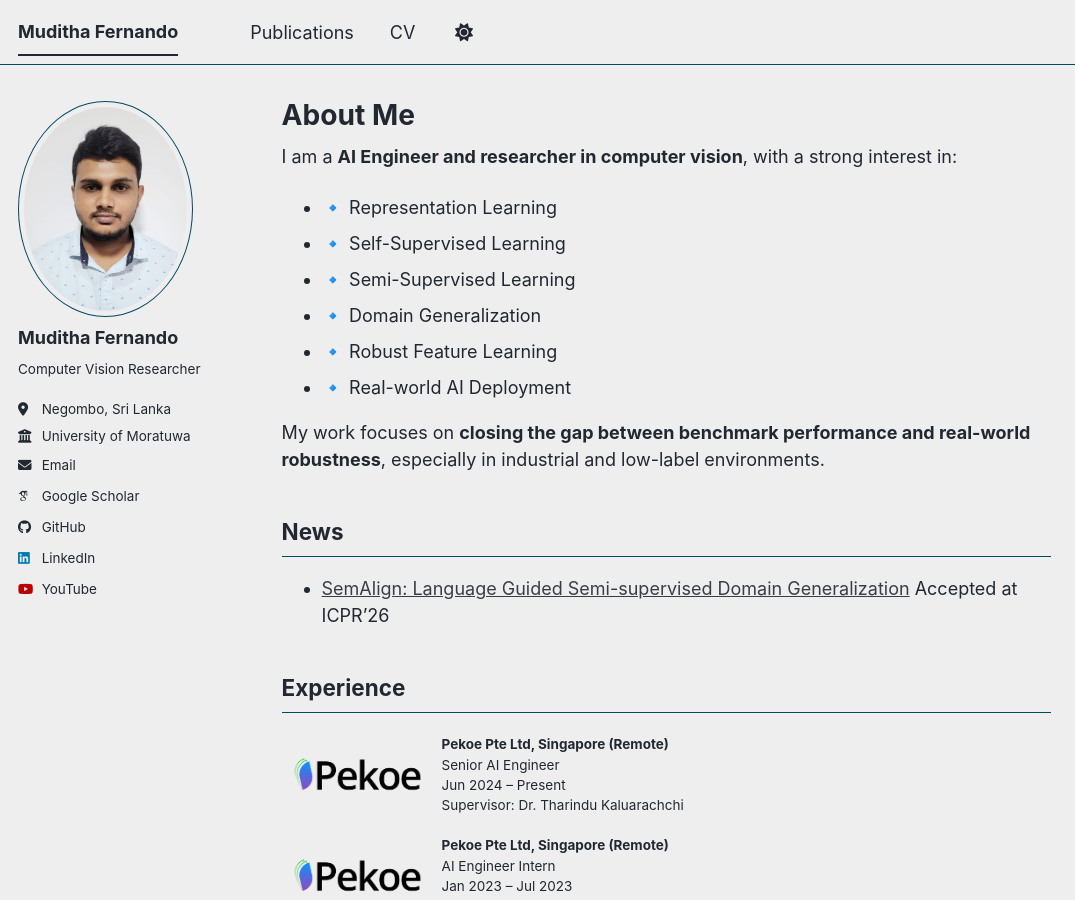
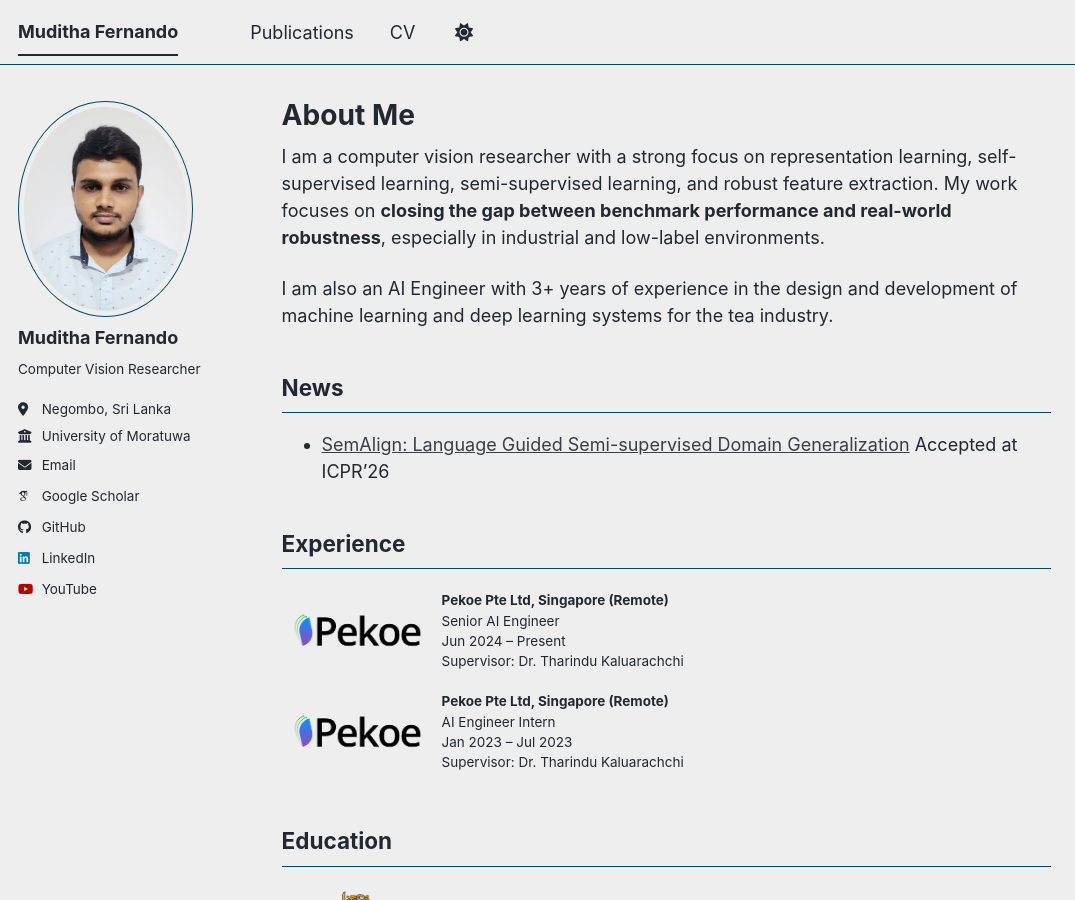
Before and after one commit to muditha11/muditha11.github.io, a Jekyll site: the page built from _pages/about.md, in a window 1280 px wide and 900 px high. Shown: the whole window, without its empty margins (0-1075 px from the left). Built offline with Jekyll 4.4.1, drawn with Linux system fonts in a browser that asks for light colours; some web fonts are replaced; a script bundle is joined from its source files by our own code; library files that are not in the unit come from our copies.

Commit message:
updated about section

```diff
--- a/_pages/about.md
+++ b/_pages/about.md
@@ -7,16 +7,9 @@ redirect_from:
   - /about.html
 ---
 
-I am a **AI Engineer and researcher in computer vision**, with a strong interest in:
+I am a computer vision researcher with a strong focus on representation learning, self-supervised learning, semi-supervised learning, and robust feature extraction. My work focuses on **closing the gap between benchmark performance and real-world robustness**, especially in industrial and low-label environments.
 
-- 🔹 Representation Learning
-- 🔹 Self-Supervised Learning
-- 🔹 Semi-Supervised Learning
-- 🔹 Domain Generalization
-- 🔹 Robust Feature Learning
-- 🔹 Real-world AI Deployment
-
-My work focuses on **closing the gap between benchmark performance and real-world robustness**, especially in industrial and low-label environments.
+I am also an AI Engineer with 3+ years of experience in the design and development of machine learning and deep learning systems for the tea industry.
 
 
 ## News
```
Also changed, not shown: _pages/sitemap.md (+2 -2 lines).
